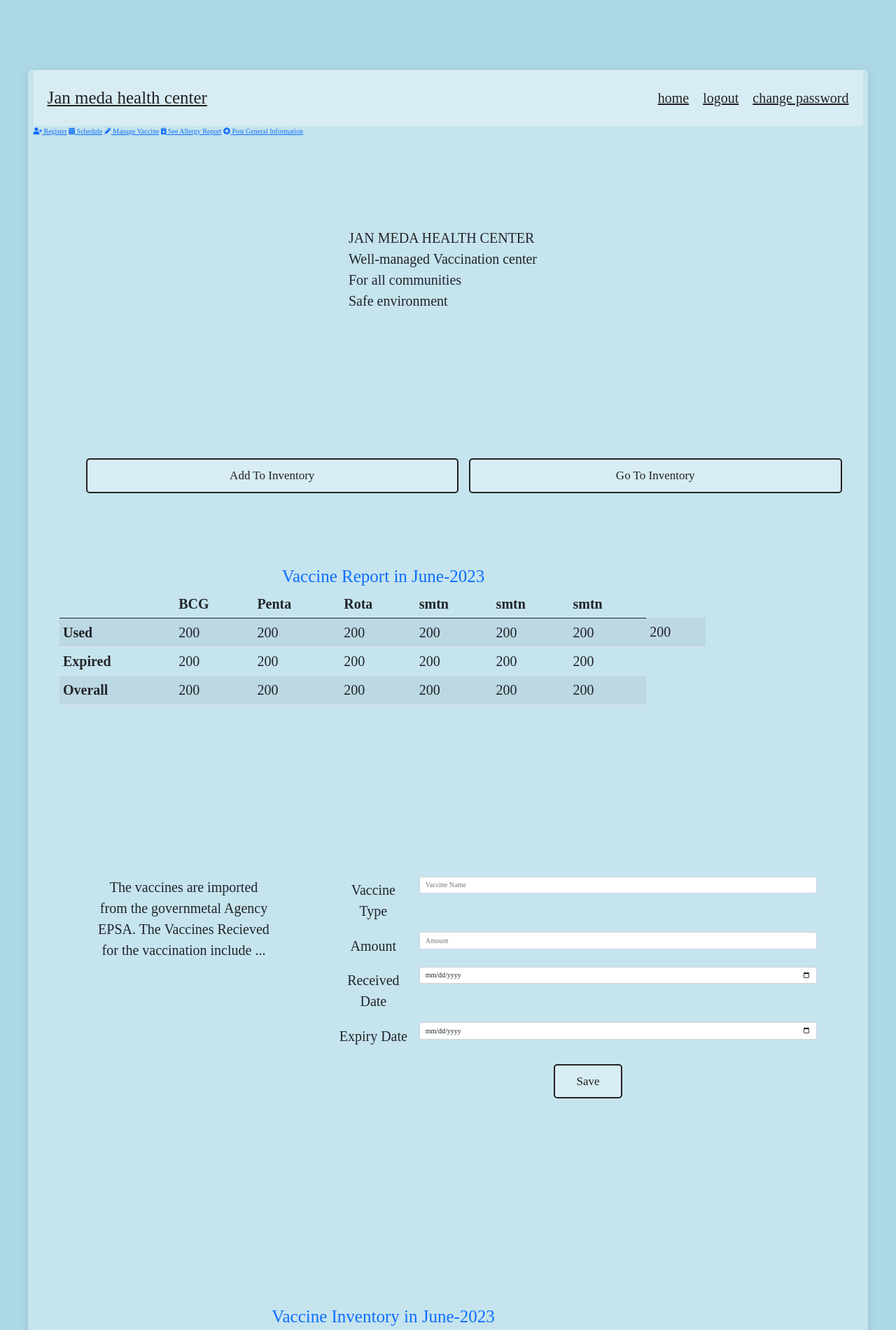
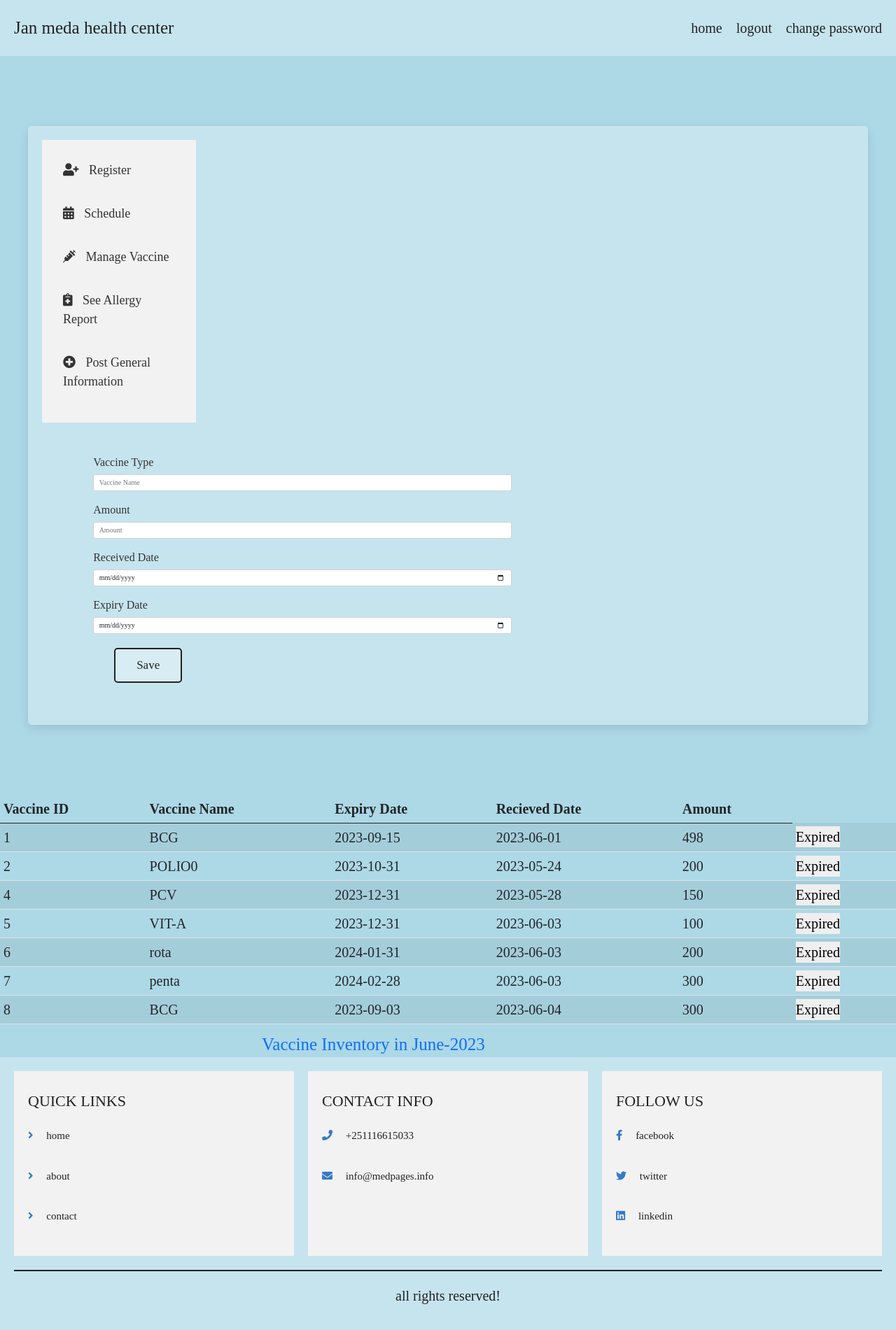
Before and after one commit to lensesorsa/lense, a PHP site: page /managevaccine.php in a window 1280 px wide. Shown: the top 1901 px of the page at 70% size. Run offline with PHP 8.4, Linux system fonts and the light colour scheme; data comes from the database, SQL or seed files in the repository.

Commit message:
not done yet

```diff
--- a/managevaccine.php
+++ b/managevaccine.php
@@ -1,46 +1,45 @@
 <?php
 SESSION_start();
 // $c_id =  $_SESSION["c_id"];
-$host = "localhost";
-$username = "root";
-$password = "";
-$dbname = "vaccination_db";
+$host = 'localhost';
+$username = 'root';
+$password = '';
+$dbname = 'vaccination_db';
 
 try {
-
     $conn = new PDO("mysql:host=$host;dbname=$dbname", $username, $password);
     $conn->setAttribute(PDO::ATTR_ERRMODE, PDO::ERRMODE_EXCEPTION);
 
-    $exp_date_err = $received_date_err = $amount_err = $v_type_err = "";
-    $exp_date = $received_date = $amount = $v_type = "";
+    $exp_date_err = $received_date_err = $amount_err = $v_type_err = '';
+    $exp_date = $received_date = $amount = $v_type = '';
 } catch (PDOException $e) {
     echo $e->getMessage();
 }
-if ($_SERVER["REQUEST_METHOD"] == "POST") {
-    if (empty($_POST["exp_date"])) {
-        $exp_date = " Expiry date is required";
+if ($_SERVER['REQUEST_METHOD'] == 'POST') {
+    if (empty($_POST['exp_date'])) {
+        $exp_date = ' Expiry date is required';
     } else {
-        $exp_date = $_POST["exp_date"];
+        $exp_date = $_POST['exp_date'];
     }
-    if (empty($_POST["received_date"])) {
-        $received_date_err = " received date is required";
+    if (empty($_POST['received_date'])) {
+        $received_date_err = ' received date is required';
     } else {
-        $received_date = $_POST["received_date"];
+        $received_date = $_POST['received_date'];
     }
-    if (empty($_POST["amount"])) {
-        $amount_err = " amount is required";
+    if (empty($_POST['amount'])) {
+        $amount_err = ' amount is required';
     } else {
-        $amount = $_POST["amount"];
+        $amount = $_POST['amount'];
     }
-    if (empty($_POST["v_type"])) {
-        $v_type_err = "name is required";
+    if (empty($_POST['v_type'])) {
+        $v_type_err = 'name is required';
     } else {
-        $v_type = $_POST["v_type"];
+        $v_type = $_POST['v_type'];
     }
 
     // Insert data into the child table
     try {
-        $stmt = $conn->prepare("INSERT INTO vaccine (v_type,received_date,ammount,exp_date) VALUES (:v_type,:received_date,:ammount,:exp_date)");
+        $stmt = $conn->prepare('INSERT INTO vaccine (v_type,received_date,ammount,exp_date) VALUES (:v_type,:received_date,:ammount,:exp_date)');
         $stmt->bindParam(':v_type', $v_type);
         $stmt->bindParam(':received_date', $received_date);
         $stmt->bindParam(':ammount', $amount);
@@ -50,7 +49,7 @@ if ($_SERVER["REQUEST_METHOD"] == "POST") {
         // $c_id = $conn->lastInsertId();
         //echo "data succesfully inserted"; allert
     } catch (PDOException $err) {
-        echo "Error: " . $err->getMessage();
+        echo 'Error: ' . $err->getMessage();
     }
 }
 // Close the database connection
@@ -69,94 +68,132 @@ $conn = null;
 
     <link rel="stylesheet" href="css/style.css">
 </head>
+<style>
+  /* Reset styles */
+* {
+   box-sizing: border-box;
+   margin: 0;
+   padding: 0;
+}
+
+/* Global styles */
+body {
+   font-family: Arial, sans-serif;
+   font-size: 16px;
+   line-height: 1.5;
+   color: #333;
+}
+
+a {
+   color: #007bff;
+   text-decoration: none;
+}
+
+a:hover {
+   color: #0056b3;
+}
+
+.container {
+   max-width: 1000px;
+   margin: 0 auto;
+   padding: 20px;
+   margin-top: 10px;
+}
+
+.row {
+   display: flex;
+   flex-direction: row;
+   column-gap:10rem;
+}
+
+.col-3 {
+   width: 20%;
+   margin-right: 20px;
+}
+
+.col-9 {
+   width: 75%;
+}
+
+/* Navigation styles */
+.box {
+   background-color: #f2f2f2;
+   padding: 20px;
+   height: 100%;
+   position: sticky;
+   left: 0;
+   top: 0;
+   overflow-y: auto;
+}
+
+.box a {
+   display: block;
+   margin-bottom: 15px;
+   padding: 10px;
+   color: #333;
+   text-decoration: none;
+   font-size: 18px;
+   transition: background-color 0.2s ease-in-out;
+}
+
+.box a:hover {
+   background-color: #007bff;
+   color: #fff;
+}
+
+.box a i {
+   margin-right: 10px;
+}
+
+/* Content styles */
+.content {
+   max-width: 800px;
+   margin: 0 auto;
+   padding: 40px;
+}
+
+.content h1 {
+   font-size: 48px;
+   font-weight: bold;
+   margin-bottom: 20px;
+}
+
+.content p {
+   font-size: 20px;
+   line-height: 1.5;
+   margin-bottom: 20px;
+}
+
+.btn {
+   display: inline-block;
+   padding: 10px 20px;
+   background-color: #007bff;
+   color: #fff;
+   text-align: center;
+   font-size: 18px;
+   border-radius: 5px;
+   transition: background-color 0.2s ease-in-out;
+}
+
+.btn:hover {
+   background-color: #0056b3;
+}
+</style>
 
 <body style="background-image:none; background-color:lightblue">
+<?php @include 'NKhome.php'; ?>
     <div class="container">
-        <?php @include 'NKhome.php'; ?>
+        <div class="row">
+            <div class="col-3">
+                <div class="box">
                     <?php @include 'NKnavigation.php'; ?>
-        <div class="container-fluid p-5">
-    <div class="container-fluid">
-        <div class="row col-sm-12 fs-2 d-flex align-items-center justify-content-center" style="height: 580px;">
-            JAN MEDA HEALTH CENTER<br/>
-            Well-managed Vaccination center<br/>
-            For all communities<br/>
-            Safe environment<br/>
-            <!-- <div classs="col-sm-6 d-flex align-items-center justify-content-center"> -->
-            <div class="row">
-                <div class="col">
-                <a href="#addForm"><button class="btn btn-primary w-100">Add to Inventory</button></a>
-            </div>
-                <div class="col">
-                <a href="#inventory"><button class="btn btn-secondary w-100">Go to Inventory</button></a>
                 </div>
             </div>
-
-        </div>
-        <div class="col-md-10 fs-1 text-primary text-center font-weight-bold">Vaccine Report in <?php echo date('F') . "-" . date('Y');?></div>
-        <div class="row" style="height:400px;">
-            <div class="col-md-10 fs-2">
-                <table class="table table-striped">
-                    <thead>
-                        <tr>
-                        <th scope="col"></th>
-                        <th scope="col">BCG</th>
-                        <th scope="col">Penta</th>
-                        <th scope="col">Rota</th>
-                        <th scope="col">smtn</th>
-                        <th scope="col">smtn</th>
-                        <th scope="col">smtn</th>
-                        <!-- <th scope="col">smtn</th> -->
-
-                    </tr>
-                    </thead>
-                    <tbody>
-                        <tr>
-                            <th scope="row">Used</th>
-                            <td>200</td>
-                            <td>200</td>
-                            <td>200</td>
-                            <td>200</td>
-                            <td>200</td>
-                            <td>200</td>
-                            <td>200</td>
-
-                        </tr>
-                        <tr>
-                            <th scope="row">Expired</th>
-                            <td>200</td>
-                            <td>200</td>
-                            <td>200</td>
-                            <td>200</td>
-                            <td>200</td>
-                            <td>200</td>
-                        </tr>
-                        <tr>
-                            <th scope="row">Overall</th>
-                            <td>200</td>
-                            <td>200</td>
-                            <td>200</td>
-                            <td>200</td>
-                            <td>200</td>
-                            <td>200</td>
-                        </tr>
-                    </tbody>
-                </table>
-            </div>
-        </div>
-
-        <div class="buttons">
-
-        </div>
-
-         <!-- add vaccine  -->
-        <div class="row">
-            <div class="col-md-6 fs-2 text-center" style="width: 270px; height:600px; margin:10px 50px;">
-                The vaccines are imported from the governmetal Agency EPSA.
-                The Vaccines Recieved for the vaccination include ...
-            </div>
-            <div class="col-md-6 fs-2 text-center mx-auto" style="width: 700px; height:600px; margin:10px 50px;">
+            <div class="col-9 welcome">
+                <div class="content">
+                <!-- <div class="row"> -->
+                        <!-- <div class="col-md-6 fs-2 text-center mx-auto" style="width: 700px; height:600px; margin:10px 50px;"> -->
                             <form  method="post" action="" id="addForm">
-
                                 <div class="row mb-3">
                                 <label for="vaccine_type" class="col-sm-2 col-form-label">Vaccine Type</label>
                                     <div class="col-sm-10">
@@ -185,9 +222,19 @@ $conn = null;
                                 <button type="submit" class="btn btn-primary">Save</button>
                             </form>
                             <!-- <button type="submit" class="btn btn-primary">See Inventory</button> -->
+
+                    <!-- <div class="col">
+                        <a href="#addForm"><button class="btn btn-primary w-100">Add to Inventory</button></a>
+                    </div>
+                    < class="col">
+                        <a href="#inventory"><button class="btn btn-secondary w-100">Go to Inventory</button></a>
+                    </div> -->
                       </div>
                     </div>
-        <div class="col-md-10 fs-1 text-primary text-center font-weight-bold">Vaccine Inventory in <?php echo date('F') . "-" . date('Y');?></div>
+                </div>
+            </div>
+        </div>
+        <div>
             <div class="col-md-12 fs-2" id="inventory">
             <table class="table table-striped">
                 <thead>
@@ -214,14 +261,14 @@ $conn = null;
 
                         // fetch the results
                         while ($row = $stmt->fetch(PDO::FETCH_ASSOC)) {
-                    echo "<tr>";
-                    echo "<td>" . $row['v_id'] . "</td>";
-                    echo "<td>" . $row['v_type'] . "</td>";
-                    echo "<td>" . $row['exp_date'] . "</td>";
-                    echo "<td>" . $row['received_date'] . "</td>";
-                    echo "<td>" . $row['ammount'] . "</td>";
-                    echo "<td>".  "<button>Expired</button>" . "</td>";
-                    echo "</tr>";
+                            echo '<tr>';
+                            echo '<td>' . $row['v_id'] . '</td>';
+                            echo '<td>' . $row['v_type'] . '</td>';
+                            echo '<td>' . $row['exp_date'] . '</td>';
+                            echo '<td>' . $row['received_date'] . '</td>';
+                            echo '<td>' . $row['ammount'] . '</td>';
+                            echo '<td>' . '<button>Expired</button>' . '</td>';
+                            echo '</tr>';
                             // echo $row['v_type'];
                         }
 
@@ -233,8 +280,51 @@ $conn = null;
             </table>
         </div>
         </div>
+    </div>
+    <!-- add vaccine  -->
+    <div class="col-md-10 fs-1 text-primary text-center font-weight-bold">Vaccine Inventory in <?php echo date('F') . '-' . date('Y'); ?></div>
+
     <?php @include 'footer.php'; ?>
-    </div>
 </body>
 
 </html>
+
+
+
+
+
+<!DOCTYPE html>
+<html lang="en">
+<head>
+   <meta charset="UTF-8">
+   <meta http-equiv="X-UA-Compatible" content="IE=edge">
+   <meta name="viewport" content="width=device-width, initial-scale=1.0">
+   <title>Nurse Home</title>
+   <!-- font awesome cdn link  -->
+   <link rel="stylesheet" href="https://cdnjs.cloudflare.com/ajax/libs/font-awesome/5.15.4/css/all.min.css">
+   <!-- custom css file link  -->
+   <link rel="stylesheet" href="css/style.css">
+   <link rel="shortcut icon" href="images/ye.jpg">
+</head>
+
+<body style="background-color: lightblue;">
+   <?php @include 'header.php'; ?>
+   <div class="container">
+      <div class="row">
+         <div class="col-3">
+            <div class="box">
+            <?php @include 'nursenavigation.php'; ?>
+            </div>
+         </div>
+         <div class="col-9 welcome">
+            <div class="content">
+               <h1>Welcome to our website!</h1>
+               <p>Lorem ipsum dolor sit amet, consectetur adipiscing elit. Sed sed felis quam. Sed id libero vel elit ornare finibus. Aliquam tincidunt justo id nulla fermentum, in aliquet orci ultrices. Aliquamerat volutpat. Vivamus maximus nisi nisi, a interdum nulla dictum sit amet. Nullam consequat libero ut nibh aliquam, non dapibus enim bibendum. Donec at elit ac urna interdum luctus. Donec sed metus tincidunt, aliquam mauris eget, molestie nunc. Sed sitamet odio vel sapien blandit tincidunt. Fusce vulputate nulla diam, eu consequat sem sagittis vel. Donec et enim eu erat bibendum bibendum. Sed in libero vel elit ornare finibus.</p>
+               <!-- <a href="#" class="btn">Learn More</a> -->
+            </div>
+         </div>
+      </div>
+   </div>
+   <?php @include 'footer.php'; ?>
+</body>
+</html>
```
Lines whose indentation alone changed are shown as unchanged.
